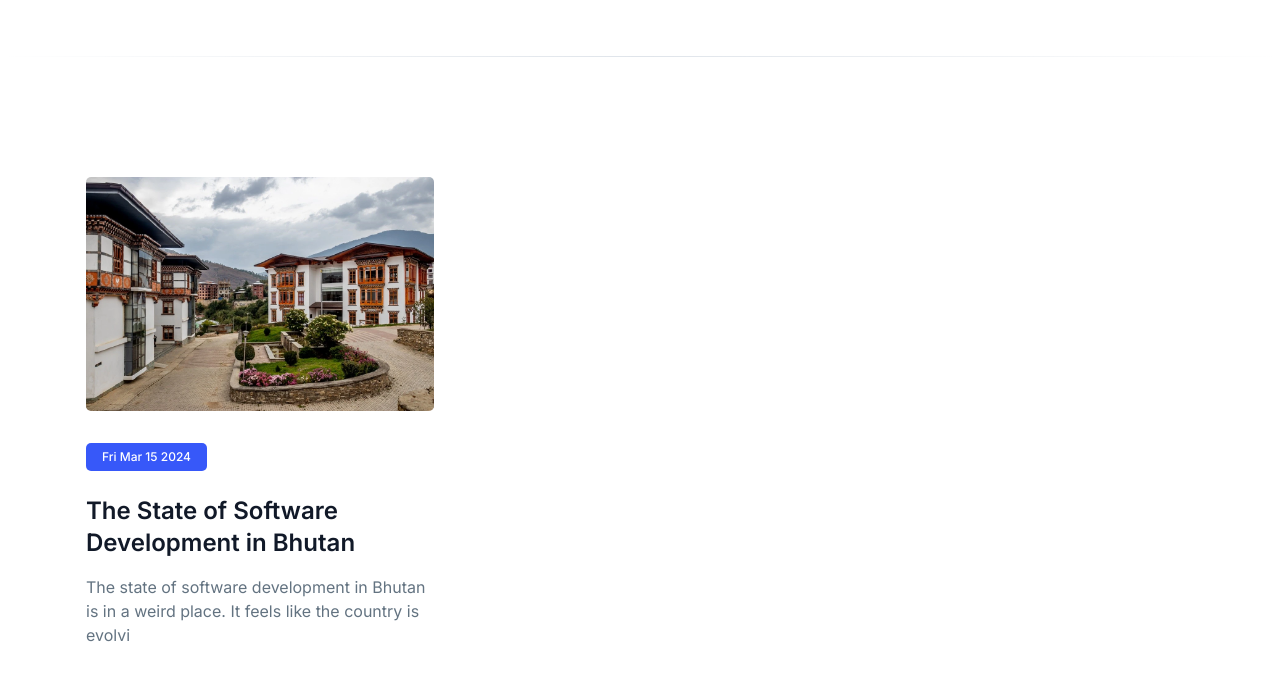
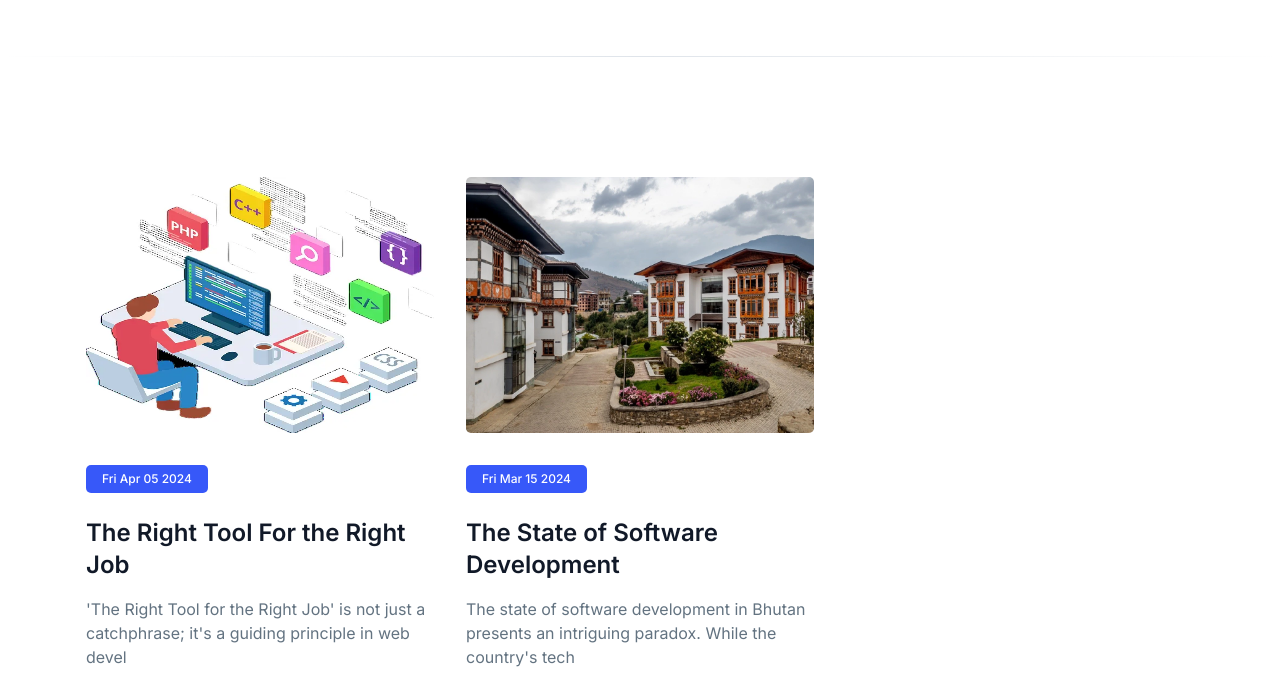
Before and after one commit to bishal-dd/Light_Webx_website, an Astro site: page /blog in a window 1280 px wide. Shown: the part 255-952 px from the top of the page. Built offline with nearby package versions, Linux system fonts and the light colour scheme; Astro itself is replaced by a stand-in of ours.

Commit message:
add new blog

```diff
--- a/src/content/blog/post-01.md
+++ b/src/content/blog/post-01.md
@@ -1,7 +1,7 @@
 ---
 draft: false
-title: 'The State of Software Development in Bhutan'
-snippet: 'Lorem Ipsum is simply dummy text of the printing and typesetting industry.'
+title: 'The State of Software Development'
+snippet: 'The state of software development in Bhutan presents an intriguing paradox.'
 image: { src: '/assets/blog/blog-1.webp', alt: 'blog details' }
 publishDate: '2024-03-15 11:39'
 category: 'related'
@@ -10,16 +10,16 @@ bigImg: { src: '/assets/blog/blog-1-detail.webp', alt: 'blog details' }
 authorImg: { src: '/assets/logo/logo.webp', alt: 'author' }
 comments: '05'
 views: '05'
-tags: [Design, Development, Info]
+tags: [Design, Development, Info, Web, Software]
 postDetails:
   {
-    paraOne: 'The state of software development in Bhutan is in a weird place. It feels like the country is evolving and its need for software is evolving and yet the industry itself feels stale. The software industry in Bhutan is fairly new, but in the field of technology everything evolves rapidly but it seems that the industry is failing to evolve with it. If we talk about the global industry, there was the dot-com bubble in the 90’s and early 2000’s which gave us companies like Amazon and Google. Then there was, what I like to call the Iphone revolution in the early 2010’s  which gave birth to the apps industry. Then came the crypto or web3 craze in the 2020’s along with the Metaverse which didn’t pan out great. Now we have the AI Take over.',
-    paraTwo: 'It feels like the bhutanese industry falls behind each time, now I’m not saying that the industry needs to be on top of each hype train, but if you are gonna get on it, be at it when it’s at its peak, not five years later when the global market has crashed. It feels like Bhutan is wasting its resources on the wrong thing at the wrong time. Bhutan should not have an attitude like ‘we’re a small country, we can’t compete with the global market’, instead we should compete because we are small.',
+    paraOne: "The state of software development in Bhutan presents an intriguing paradox. While the country's technological needs and aspirations continue to evolve, its software industry appears stagnant. Although relatively nascent, the Bhutanese software sector lags behind the rapid pace of global technological advancements. Reflecting on the broader context, the global software industry has undergone significant transformations over the years, marked by pivotal moments such as the dot-com bubble of the 90s, the advent of the iPhone and the subsequent app revolution in the early 2010s, the emergence of cryptocurrency and web3 trends in the 2020s, and the current focus on AI-driven innovation.",
+    paraTwo: "However, Bhutan seems to consistently fall behind these global trends. While it's not imperative for Bhutan to constantly chase every hype train, it's essential to seize opportunities at the right time, rather than arriving late to the party after the market has already shifted or crashed. Instead of adopting a defeatist mindset due to its small size, Bhutan should embrace its uniqueness as a competitive advantage, fostering a culture of innovation and adaptability.",
     title: '',
-    paraThree: 'Now let’s talk about the technologies used in software development. I feel like the Bhutanese Engineers and developers  have an attitude of “This is what I learned in college, this is what I’ll use”. Although I empathize with the concept, that the end user doesn’t care what technology we use to build the software. That doesn’t mean that we should stop evolving and improving. There will come a time when the tools used today will no longer serve the needs of the user, by then the ship to improve will have sailed and you will be replaced.',
+    paraThree: "Turning to the realm of software development technologies, there appears to be a prevailing attitude among Bhutanese engineers and developers of sticking to familiar tools and methodologies learned in college. While familiarity with certain technologies is important, complacency stifles growth and innovation. It's crucial for professionals in the field to continuously update their skills and explore new tools and techniques. Failure to do so risks obsolescence, as user needs and technological landscapes evolve rapidly.",
     titleTwo: '',
-    paraFour: 'You can feel the difference in performance when you visit an old government site in Bhutan and then visit an international site. We all have the same tools at our disposal. There is absolutely no reason that we cannot produce a product at that level.  We should not just strive to complete the job, we should strive to make it better than anything that has come before.',
-    paraFive: "All the views shared in this blog are my opinion, please don't get offended",
+    paraFour: 'An evident discrepancy in performance can be observed between Bhutanese government websites and their international counterparts. Despite having access to the same resources and tools, Bhutanese developers often produce subpar products compared to global standards. This highlights the importance of not just meeting the minimum requirements of a project but striving for excellence and innovation in every endeavor.',
+    paraFive: 'In conclusion, the software industry in Bhutan stands at a crossroads, poised for transformation and growth. By embracing a forward-thinking mindset, fostering innovation, and continuously evolving skill sets, Bhutan can position itself as a competitive player in the global software arena.',
   }
 quotes:
   {
--- /dev/null
+++ b/src/content/blog/post-02.md
@@ -0,0 +1,29 @@
+---
+draft: false
+title: 'The Right Tool For the Right Job'
+snippet: "'The Right Tool for the Right Job' is not just a catchphrase; it's a guiding principle in web development that carries significant weight."
+image: { src: '/assets/blog/blog-2.webp', alt: 'blog details' }
+publishDate: '2024-04-05 11:39'
+category: 'related'
+author: 'Light Webx'
+bigImg: { src: '/assets/blog/blog-2.webp', alt: 'blog details' }
+authorImg: { src: '/assets/logo/logo.webp', alt: 'author' }
+comments: '05'
+views: '05'
+tags: [Design, Development, Info, Web, Software]
+postDetails:
+  {
+    paraOne: " 'The Right Tool for the Right Job' is not just a catchphrase; it's a guiding principle in web development that carries significant weight. While some developers might adopt a 'if it works, it works' mentality, this approach can prove detrimental in the long term. Consider the analogy of creating a 3D game in Excel—it's technically feasible, but it's not the most appropriate or efficient tool for the task. This principle holds true across various aspects of software development.",
+    paraTwo: "Central to effective software engineering is the skill of selecting the appropriate tools for a given project. Unfortunately, many developers gravitate towards familiar tools without considering whether they are truly suited to the task at hand. For instance, while WordPress can be used to build both a simple marketing site and a complex hotel management system, it's not always the optimal choice. I've encountered instances where a WordPress-based site with numerous pages suffered from sluggish loading times due to PHP's inherent performance limitations. In such cases, opting for a Static Site Generator (SSG) like Astro or Gatsby can offer significant performance improvements and enhance SEO capabilities.",
+    title: '',
+    paraThree: 'When it comes to dynamic web applications, relying on legacy systems like PHP or Ruby may no longer be prudent. Even industry giants like Facebook leverage technologies such as React and Next.js for their projects, with Facebook dynamically transpiling PHP code to C++ for improved performance. For developers seeking to launch scalable and performant applications, frameworks like React and Next.js paired with backend solutions like Node.js or Django offer flexibility and efficiency. For even greater performance, languages like Go can be a compelling choice.',
+    titleTwo: '',
+    paraFour: 'Regarding hosting, the days of on-premise servers are increasingly being supplanted by cloud solutions. Platforms like Vercel and Railway provide hassle-free hosting in Docker containers, sparing developers the complexities of managing their own servers. While cloud services such as AWS offer robustness and scalability, cost considerations should prompt a thoughtful evaluation of hosting needs. Transitioning to self-hosted solutions only becomes justifiable when the expenses of cloud hosting outweigh the benefits.',
+    paraFive: "It's essential to acknowledge that the tools and recommendations shared here reflect personal preferences and experiences.Ultimately, the pursuit of the right tool for the right job is an ongoing journey, shaped by evolving technologies and individual project needs.",
+  }
+quotes:
+  {
+    quote: 'A spring of truth shall flow from it: like a new star it shall scatter the darkness of ignorance, and cause a light heretofore unknown to shine amongst men.',
+    author: 'Andrio Domeco',
+  }
+---
--- a/src/pages/blog.astro
+++ b/src/pages/blog.astro
@@ -2,10 +2,10 @@
 import Pagination from '../components/Pagination.astro';
 import Breadcrumb from '../components/layout/Breadcrumb.astro';
 import Layout from '../layouts/Layout.astro';
-import { getCollection } from "astro:content";
+import { getCollection } from 'astro:content';
 
 // Filter blog entries with 'draft: false' & date before current date
-const publishedBlogEntries = await getCollection("blog", ({ data }) => {
+const publishedBlogEntries = await getCollection('blog', ({ data }) => {
   return !data.draft && data.publishDate < new Date();
 });
 
@@ -15,39 +15,36 @@ publishedBlogEntries.sort(function (a, b) {
 });
 ---
 
-<Layout
-  description="Blog For Web development in bhutan"
-  title="Blog"
->
+<Layout description="Blog For Web development in bhutan" title="Blog">
   <Breadcrumb>
     <Fragment slot="title">Blog</Fragment>
   </Breadcrumb>
-  <section class="pt-20 pb-10 lg:pt-[120px] lg:pb-20 dark:bg-dark">
+  <section class="pb-10 pt-20 dark:bg-dark lg:pb-20 lg:pt-[120px]">
     <div class="container">
       <ul class="-mx-4 flex flex-wrap">
         {
           publishedBlogEntries.map((blogPostEntry, index) => (
             <li class="w-full px-4 md:w-1/2 lg:w-1/3">
-              <a class="wow fadeInUp group block mb-10" data-wow-delay=".1s" href={`/blog/${blogPostEntry.slug}`}>
+              <a
+                class="wow fadeInUp group mb-10 block"
+                data-wow-delay=".1s"
+                href={`/blog/${blogPostEntry.slug}`}
+              >
                 <div class="mb-8 overflow-hidden rounded-[5px]">
                   <span class="block">
                     <img
                       src={blogPostEntry.data.image.src}
                       alt={blogPostEntry.data.image.alt}
-                      class="w-full ease-in duration-300 group-hover:rotate-6 group-hover:scale-125"
+                      class="h-64 w-full duration-300 ease-in group-hover:rotate-6 group-hover:scale-125"
                     />
                   </span>
                 </div>
                 <div>
-                  <span
-                    class="inline-block px-4 py-0.5 mb-6 text-xs font-medium leading-loose text-center text-white rounded-[5px] bg-primary"
-                  >
+                  <span class="mb-6 inline-block rounded-[5px] bg-primary px-4 py-0.5 text-center text-xs font-medium leading-loose text-white">
                     {blogPostEntry.data.publishDate.toDateString()}
                   </span>
                   <h3>
-                    <span
-                      class="inline-block mb-4 text-xl font-semibold text-dark dark:text-white hover:text-primary dark:hover:text-primary sm:text-2xl lg:text-xl xl:text-2xl"
-                    >
+                    <span class="mb-4 inline-block text-xl font-semibold text-dark hover:text-primary dark:text-white dark:hover:text-primary sm:text-2xl lg:text-xl xl:text-2xl">
                       {blogPostEntry.data.title}
                     </span>
                   </h3>
```
Also changed, not shown: src/components/RelatedArticles.astro (+13 -15 lines), public/assets/blog/blog-2.webp (added).
